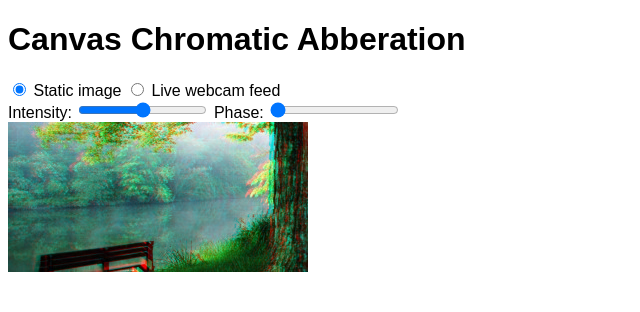
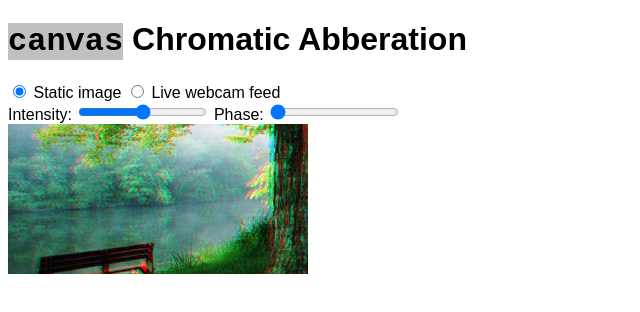
Before and after one commit to TomasHubelbauer/canvas-chromatic-aberration, a plain HTML site: page index.html in a window 1280 px wide. Shown: the whole page, without its empty margins (0-640 px from the left). Drawn offline with Linux system fonts and the light colour scheme.

Commit message:
Use code tag for canvas in title

```diff
--- a/index.css
+++ b/index.css
@@ -1,5 +1,9 @@
 body {
   font: normal 16px sans-serif;
+}
+
+code {
+  background: silver;
 }
 
 canvas {
--- a/index.html
+++ b/index.html
@@ -8,7 +8,7 @@
     <script src="index.js"></script>
   </head>
   <body>
-    <h1>Canvas Chromatic Abberation</h1>
+    <h1><code>canvas</code> Chromatic Abberation</h1>
     <input type="radio" id="staticSourceInput" name="source" checked />
     <label for="staticSourceInput">Static image</label>
     <input type="radio" id="dynamicSourceInput" name="source" />
```
